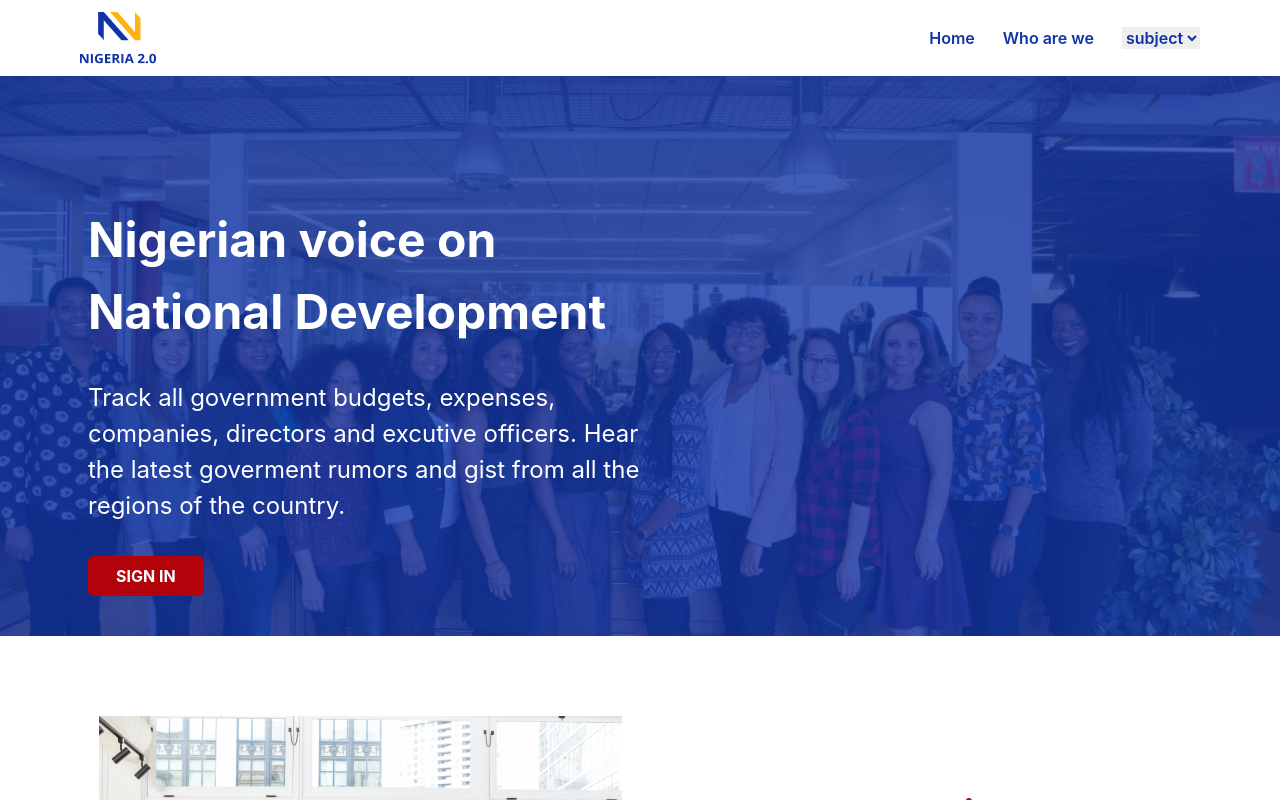
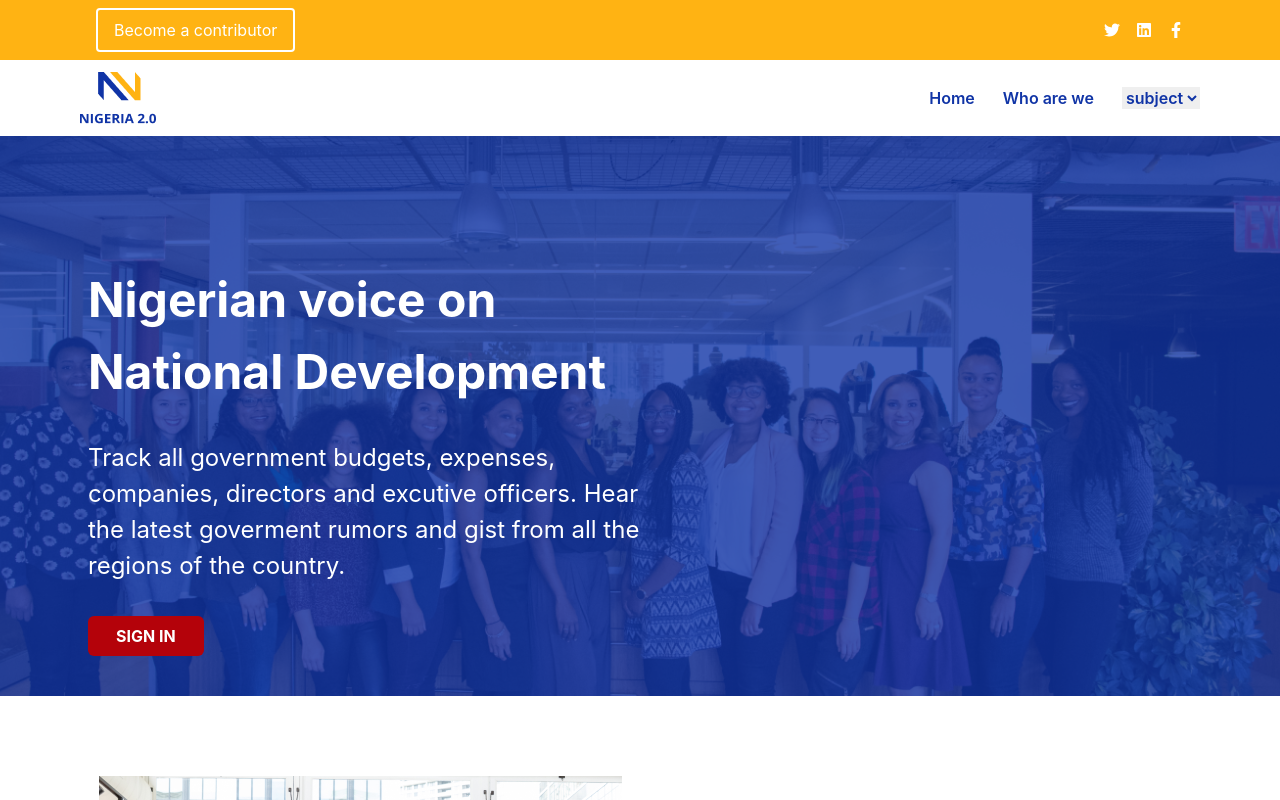
Before and after one commit to Torettosaviour17/Nigeria-page, a React (Create React App) app: page / in a window 1280 px wide. Shown: the top 800 px of the page. Built offline with nearby package versions, Linux system fonts and the light colour scheme.

Commit message:
I just finished working on FirstNav

```diff
--- a/package.json
+++ b/package.json
@@ -8,6 +8,7 @@
     "@testing-library/user-event": "^13.5.0",
     "react": "^18.3.1",
     "react-dom": "^18.3.1",
+    "react-icons": "^5.3.0",
     "react-scripts": "5.0.1",
     "web-vitals": "^2.1.4"
   },
--- /dev/null
+++ b/src/components/home-component/firstNav.jsx
@@ -0,0 +1,41 @@
+import React from "react";
+import { FaTwitter, FaLinkedin, FaFacebookF } from "react-icons/fa"; // Importing FontAwesome icons
+
+export default function FirstNav() {
+  return (
+    <div className="bg-[#FFB313] p-2 flex justify-between px-24 items-center">
+      {/* Left Section: Button */}
+      <button className="border-2 border-white text-white px-4 py-2 rounded hover:bg-white hover:text-[#FFB313] transition">
+        Become a contributor
+      </button>
+
+      {/* Right Section: Social Media Icons */}
+      <div className="flex space-x-4">
+        <a
+          href="https://twitter.com"
+          target="_blank"
+          rel="noopener noreferrer"
+          className="text-white hover:text-gray-300"
+        >
+          <FaTwitter />
+        </a>
+        <a
+          href="https://linkedin.com"
+          target="_blank"
+          rel="noopener noreferrer"
+          className="text-white hover:text-gray-300"
+        >
+          <FaLinkedin />
+        </a>
+        <a
+          href="https://facebook.com"
+          target="_blank"
+          rel="noopener noreferrer"
+          className="text-white hover:text-gray-300"
+        >
+          <FaFacebookF />
+        </a>
+      </div>
+    </div>
+  );
+}
--- a/src/screens/homescreen.jsx
+++ b/src/screens/homescreen.jsx
@@ -5,10 +5,12 @@ import Footer from '../components/layout/footer'
 import OurVoice from '../components/home-component/our_voice'
 import OurAim from '../components/home-component/our-aim'
 import SignIn from '../components/home-component/sign-in'
+import FirstNav from '../components/home-component/firstNav'
 
 export default function homescreen() {
   return (
     <div>
+      <FirstNav />
       <Navbar />
       <Hero />
       <OurVoice />
```
Also changed, not shown: 1 other file (tests, documents, lock files or other folders).
